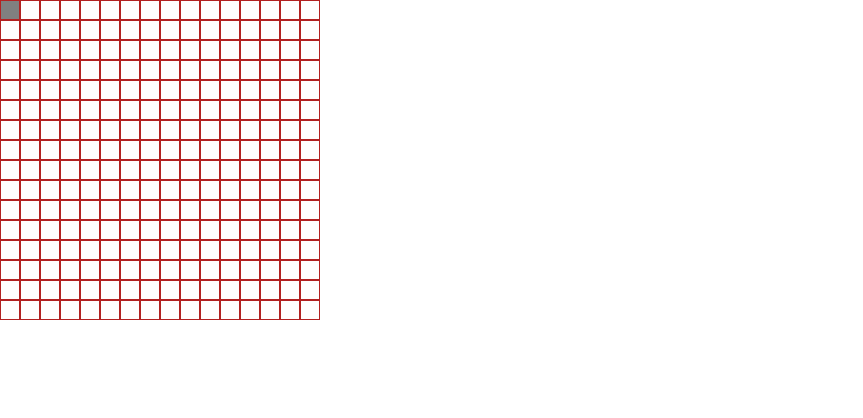
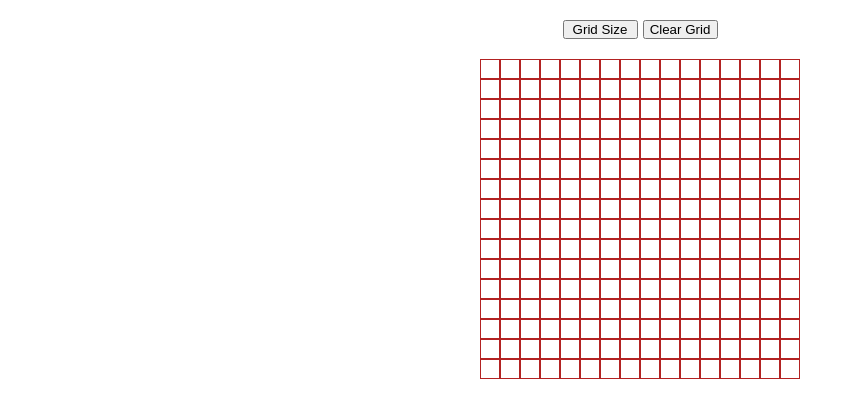
Before and after one commit to Antience100/etch-a-sketch, a plain HTML site: page index.html in a window 1280 px wide. Shown: the whole page, without its empty margins (0-863 px from the left). Drawn offline with Linux system fonts and the light colour scheme.

Commit message:
Added flex container and buttons to HTML, added functionality to clear grid button, centered grid

```diff
--- a/index.html
+++ b/index.html
@@ -8,8 +8,14 @@
     <script src="javascript/javascript.js" defer></script>
 </head>
 <body>
-    <div id="grid-container">
+    <div id="button-section">
+            <button id="grid-size">Grid Size</button>
+            <button id="clear-grid">Clear Grid</button>
+    </div>
+    <div id="flex-container">
+        <div id="grid-container">
 
+    </div>
     </div>
 </body>
 </html>
--- a/javascript/javascript.js
+++ b/javascript/javascript.js
@@ -1,12 +1,23 @@
 const gridContainer = document.getElementById("grid-container");
+const gridSizeBtn = document.getElementById("grid-size");
+const gridClearBtn = document.getElementById("clear-grid");
+
+gridClearBtn.addEventListener("click", () => {clearGrid();});
 
 function buildGrid() {
     for (let i = 0; i < 256; i++) {
         const gridItem = document.createElement("div");
         gridItem.classList.add("grid-item");
         gridContainer.appendChild(gridItem);
-        gridItem.addEventListener("mouseover", (event) => {gridItem.style.backgroundColor="gray";});
-    }
-}
+        gridItem.addEventListener("mouseover", () => {gridItem.style.backgroundColor="gray";});
+    };
+};
+
+function clearGrid() {
+    const gridItemsToClear = document.querySelectorAll(".grid-item");
+    gridItemsToClear.forEach(gridItemToClear => {
+        gridItemToClear.style.backgroundColor="white";
+    });
+};
 
 buildGrid();
--- a/styles/styles.css
+++ b/styles/styles.css
@@ -2,6 +2,12 @@
     margin: 0;
     padding: 0;
     box-sizing: border-box;
+}
+
+#flex-container {
+    display: flex;
+    justify-content: center;
+    align-items: center;
 }
 
 #grid-container {
@@ -16,3 +22,16 @@
     height: 20px;
     width: 20px;
 }
+
+#button-section {
+    display: flex;
+    justify-content: center;
+    gap: 5px;
+    margin: 20px 0;
+
+}
+
+button {
+    text-align: center;
+    width: 75px;
+}
```
